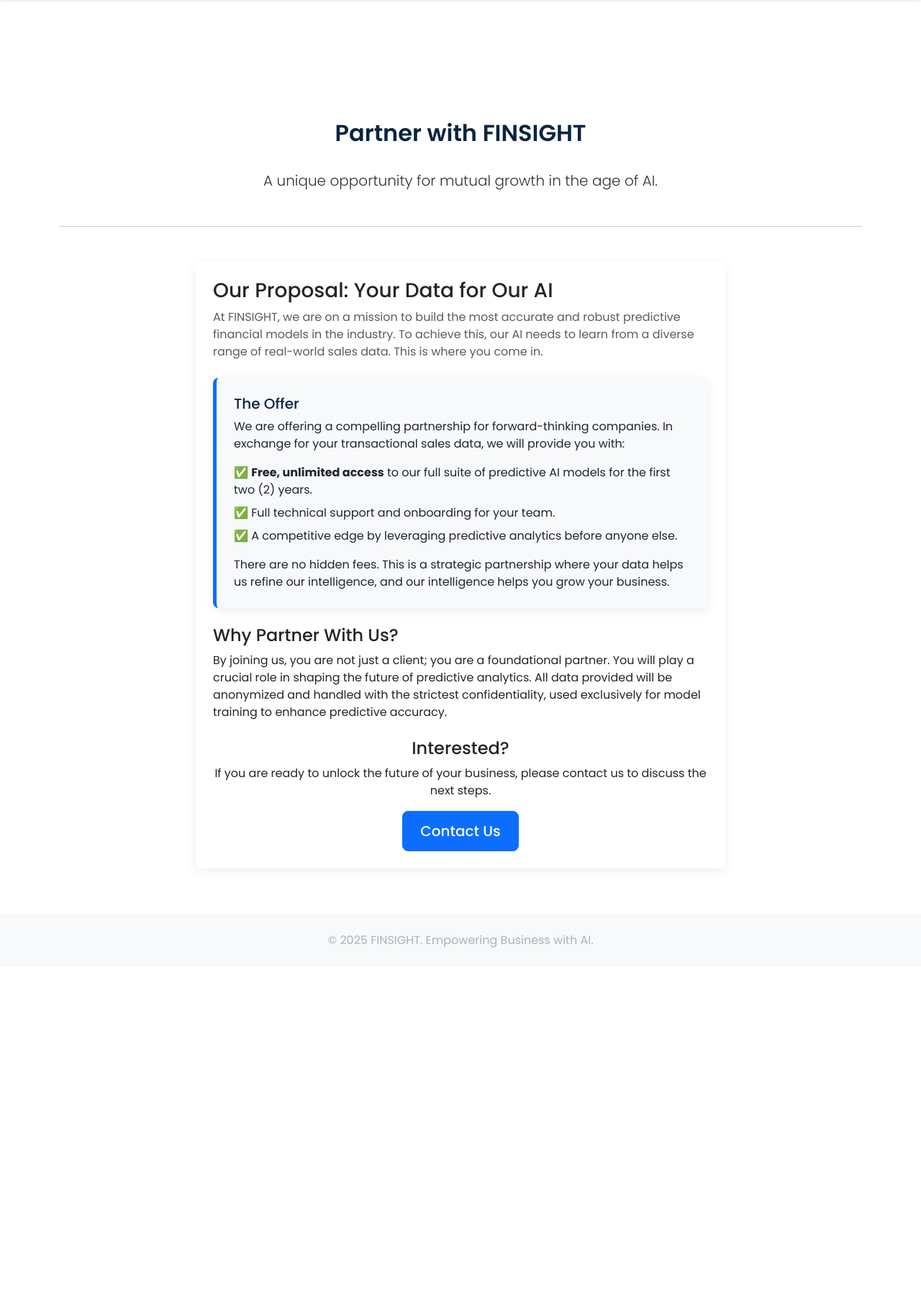
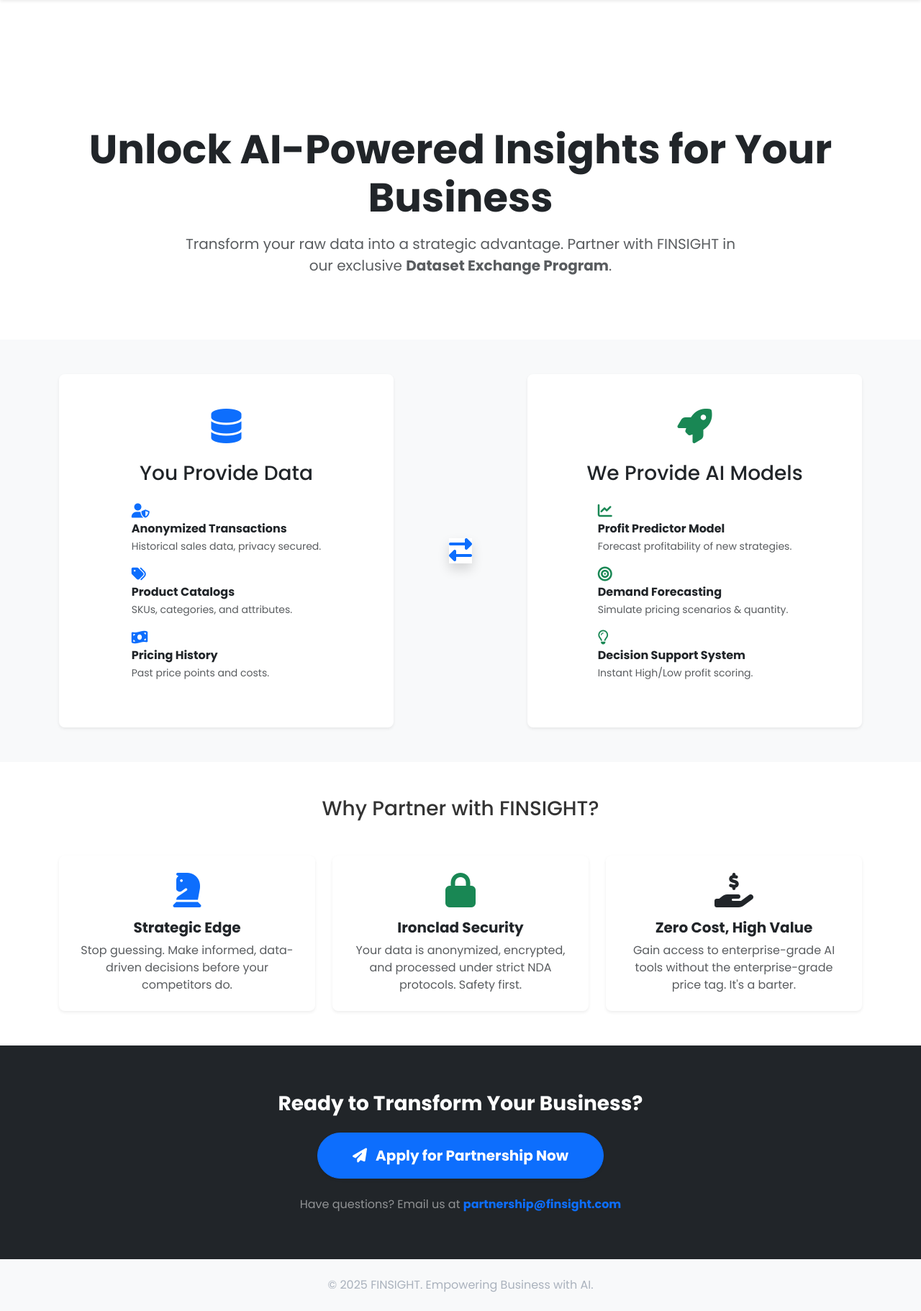
Before and after one commit to patrick12354/FINSIGHT, a Flask app: page /collaboration in a window 1280 px wide. Shown: the part 64-1886 px from the top of the page at 72% size. Before the commit the page ends 1381 px from the top, so only its background shows below. Run offline with Flask 3, Linux system fonts and the light colour scheme; some libraries are stand-ins or nearby versions.

Commit message:
edit desain page collaborate with us
Updated the collaboration page to enhance messaging and layout.

```diff
--- a/frontend/templates/collaboration.html
+++ b/frontend/templates/collaboration.html
@@ -1,59 +1,125 @@
 {% extends "base.html" %}
 
-{% block title %}Collaborate with Us - FINSIGHT{% endblock %}
+{% block title %}Collaborate with FINSIGHT{% endblock %}
 
 {% block content %}
-<div class="content-section">
+<div class="hero-section text-center py-5 bg-white">
+    <div class="container py-4">
+        <h1 class="display-4 fw-bold mb-3 text-dark">Unlock AI-Powered Insights for Your Business</h1>
+        <p class="lead mx-auto text-muted" style="max-width: 800px;">
+            Transform your raw data into a strategic advantage. Partner with FINSIGHT in our exclusive <strong>Dataset Exchange Program</strong>.
+        </p>
+    </div>
+</div>
+
+<div class="content-section py-5 bg-light">
     <div class="container">
-        <div class="text-center">
-            <h2 class="section-title">Partner with FINSIGHT</h2>
-            <p class="lead" style="max-width: 600px; margin: auto;">A unique opportunity for mutual growth in the age of AI.</p>
-        </div>
+        <div class="row justify-content-center align-items-stretch g-0 exchange-container">
+            <div class="col-md-5">
+                <div class="card h-100 border-0 shadow-sm exchange-card left-card">
+                    <div class="card-body text-center p-5">
+                        <div class="icon-circle bg-primary-soft text-primary mb-4 mx-auto">
+                            <i class="fas fa-database fa-3x"></i>
+                        </div>
+                        <h2 class="h3 mb-4">You Provide Data</h2>
+                        <ul class="list-unstyled text-start d-inline-block feature-list">
+                            <li class="mb-3">
+                                <i class="fas fa-user-shield text-primary me-3 fa-lg"></i>
+                                <div><strong>Anonymized Transactions</strong><br><small class="text-muted">Historical sales data, privacy secured.</small></div>
+                            </li>
+                            <li class="mb-3">
+                                <i class="fas fa-tags text-primary me-3 fa-lg"></i>
+                                <div><strong>Product Catalogs</strong><br><small class="text-muted">SKUs, categories, and attributes.</small></div>
+                            </li>
+                            <li>
+                                <i class="fas fa-money-bill-wave text-primary me-3 fa-lg"></i>
+                                <div><strong>Pricing History</strong><br><small class="text-muted">Past price points and costs.</small></div>
+                            </li>
+                        </ul>
+                    </div>
+                </div>
+            </div>
 
-        <hr class="my-5">
+            <div class="col-md-2 d-none d-md-flex align-items-center justify-content-center z-index-1">
+                <div class="exchange-arrow-circle bg-white shadow text-primary">
+                    <i class="fas fa-exchange-alt fa-2x"></i>
+                </div>
+            </div>
 
-        <div class="row justify-content-center">
-            <div class="col-lg-8">
-                <div class="card">
-                    <div class="card-body">
-                        <h3>Our Proposal: Your Data for Our AI</h3>
-                        <p class="text-muted">
-                            At FINSIGHT, we are on a mission to build the most accurate and robust predictive financial models in the industry. To achieve this, our AI needs to learn from a diverse range of real-world sales data. This is where you come in.
-                        </p>
-
-                        <div class="card proposal-card my-4">
-                            <div class="card-body">
-                                <h5 class="card-title" style="color: var(--dark-blue);">The Offer</h5>
-                                <p class="card-text">
-                                    We are offering a compelling partnership for forward-thinking companies. In exchange for your transactional sales data, we will provide you with:
-                                </p>
-                                <ul class="list-unstyled">
-                                    <li class="mb-2">✅ <strong>Free, unlimited access</strong> to our full suite of predictive AI models for the first two (2) years.</li>
-                                    <li class="mb-2">✅ Full technical support and onboarding for your team.</li>
-                                    <li>✅ A competitive edge by leveraging predictive analytics before anyone else.</li>
-                                </ul>
-                                <p class="card-text mt-3">
-                                    There are no hidden fees. This is a strategic partnership where your data helps us refine our intelligence, and our intelligence helps you grow your business.
-                                </p>
-                            </div>
+            <div class="col-md-5 mt-4 mt-md-0">
+                <div class="card h-100 border-0 shadow-sm exchange-card right-card highlight-border">
+                    <div class="card-body text-center p-5">
+                        <div class="icon-circle bg-success-soft text-success mb-4 mx-auto">
+                            <i class="fas fa-rocket fa-3x"></i>
                         </div>
-
-                        <h4>Why Partner With Us?</h4>
-                        <p>
-                            By joining us, you are not just a client; you are a foundational partner. You will play a crucial role in shaping the future of predictive analytics. All data provided will be anonymized and handled with the strictest confidentiality, used exclusively for model training to enhance predictive accuracy.
-                        </p>
-
-                        <div class="text-center mt-4">
-                            <h4>Interested?</h4>
-                            <p>
-                                If you are ready to unlock the future of your business, please contact us to discuss the next steps.
-                            </p>
-                            <a href="mailto:timotiuspatrick@gmail.com" class="btn btn-primary btn-lg">Contact Us</a>
-                        </div>
+                        <h2 class="h3 mb-4">We Provide AI Models</h2>
+                        <ul class="list-unstyled text-start d-inline-block feature-list">
+                            <li class="mb-3">
+                                <i class="fas fa-chart-line text-success me-3 fa-lg"></i>
+                                <div><strong>Profit Predictor Model</strong><br><small class="text-muted">Forecast profitability of new strategies.</small></div>
+                            </li>
+                            <li class="mb-3">
+                                <i class="fas fa-bullseye text-success me-3 fa-lg"></i>
+                                <div><strong>Demand Forecasting</strong><br><small class="text-muted">Simulate pricing scenarios & quantity.</small></div>
+                            </li>
+                            <li>
+                                <i class="far fa-lightbulb text-success me-3 fa-lg"></i>
+                                <div><strong>Decision Support System</strong><br><small class="text-muted">Instant High/Low profit scoring.</small></div>
+                            </li>
+                        </ul>
                     </div>
                 </div>
             </div>
         </div>
     </div>
 </div>
+
+<div class="content-section py-5 bg-white">
+    <div class="container">
+        <h2 class="text-center h3 mb-5">Why Partner with FINSIGHT?</h2>
+        <div class="row g-4 text-center">
+            <div class="col-md-4">
+                <div class="card h-100 border-0 shadow-sm benefit-card bg-blue-soft">
+                    <div class="card-body p-4">
+                        <i class="fas fa-chess-knight fa-3x text-primary mb-3"></i>
+                        <h5 class="fw-bold">Strategic Edge</h5>
+                        <p class="text-muted mb-0">Stop guessing. Make informed, data-driven decisions before your competitors do.</p>
+                    </div>
+                </div>
+            </div>
+            <div class="col-md-4">
+                <div class="card h-100 border-0 shadow-sm benefit-card bg-green-soft">
+                    <div class="card-body p-4">
+                        <i class="fas fa-lock fa-3x text-success mb-3"></i>
+                        <h5 class="fw-bold">Ironclad Security</h5>
+                        <p class="text-muted mb-0">Your data is anonymized, encrypted, and processed under strict NDA protocols. Safety first.</p>
+                    </div>
+                </div>
+            </div>
+            <div class="col-md-4">
+                <div class="card h-100 border-0 shadow-sm benefit-card bg-purple-soft">
+                    <div class="card-body p-4">
+                        <i class="fas fa-hand-holding-usd fa-3x text-purple mb-3"></i>
+                        <h5 class="fw-bold">Zero Cost, High Value</h5>
+                        <p class="text-muted mb-0">Gain access to enterprise-grade AI tools without the enterprise-grade price tag. It's a barter.</p>
+                    </div>
+                </div>
+            </div>
+        </div>
+    </div>
+</div>
+
+<div class="cta-section text-center text-white py-5" style="background-color: #212529;">
+    <div class="container py-3">
+        <h2 class="h3 fw-bold mb-4">Ready to Transform Your Business?</h2>
+        <a href="mailto:partnership@finsight.com?subject=Partnership Inquiry - Dataset Exchange Program" class="btn btn-primary btn-lg px-5 py-3 fw-bold shadow-sm rounded-pill cta-button">
+            <i class="fas fa-paper-plane me-2"></i> Apply for Partnership Now
+        </a>
+        <p class="mt-4 text-white-50 mb-0">Have questions? Email us at <a href="mailto:partnership@finsight.com" class="text-primary-light text-decoration-none fw-bold">partnership@finsight.com</a></p>
+    </div>
+</div>
 {% endblock %}
+
+{% block scripts %}
+<script src="https://kit.fontawesome.com/a076d05399.js" crossorigin="anonymous"></script>
+{% endblock %}
```
